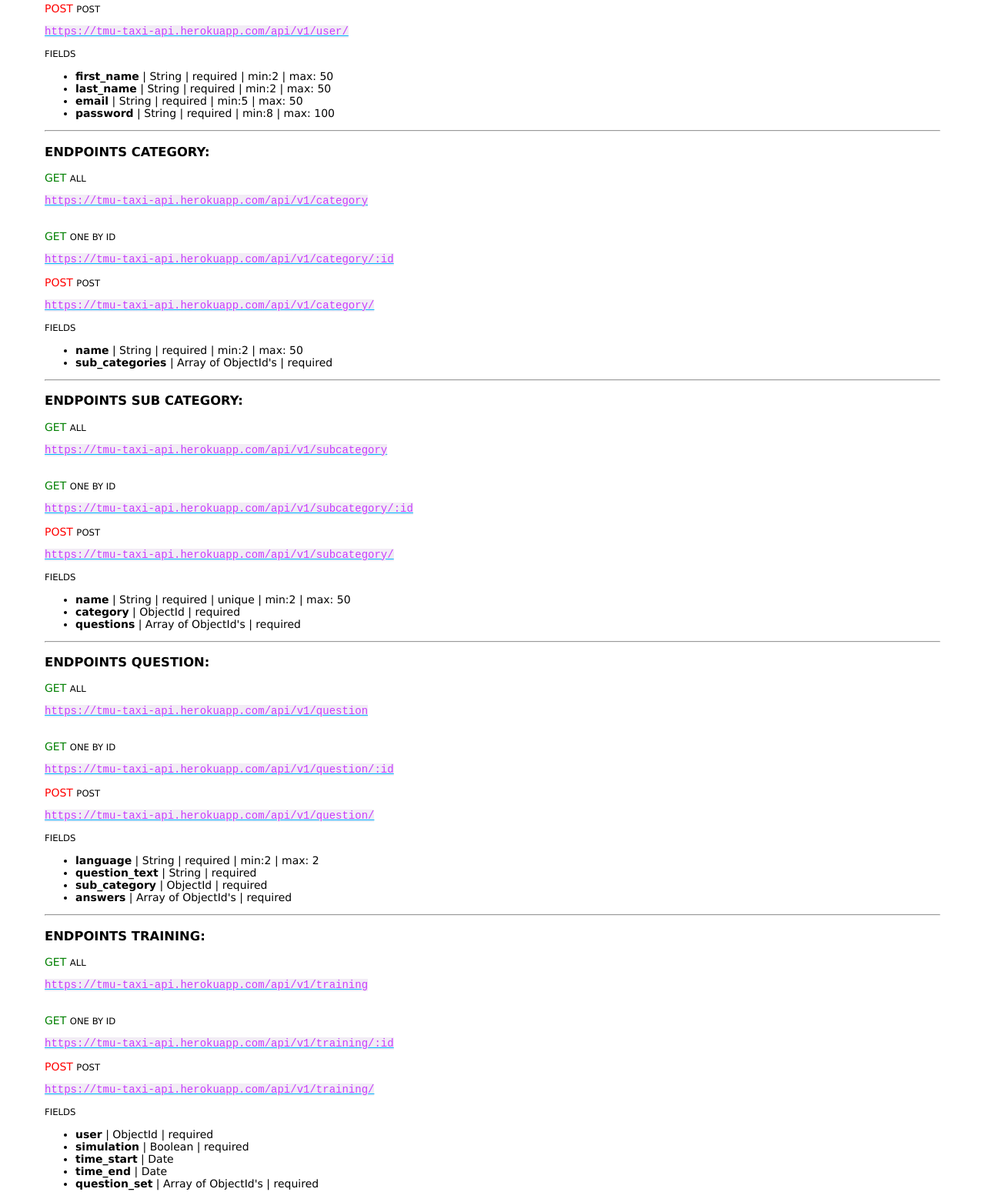
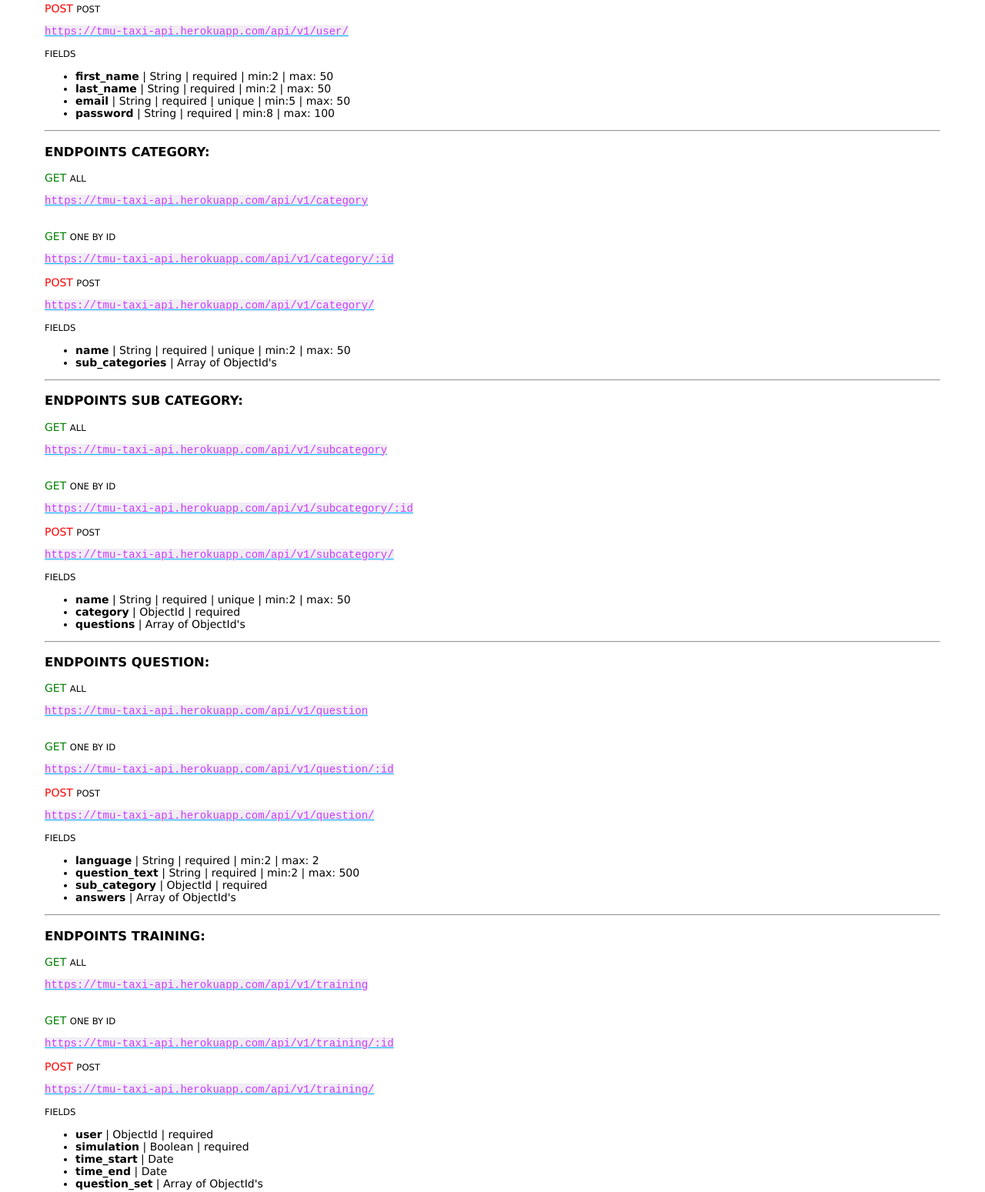
Before and after one commit to taxi-TMU/taxi-backend, a website: page public/index.html in a window 1280 px wide. Shown: the part 278-1827 px from the top of the page at 77% size. Drawn offline with Linux system fonts and the light colour scheme.

Commit message:
update: docs

```diff
--- a/models/categoryModel.js
+++ b/models/categoryModel.js
@@ -6,7 +6,7 @@ const ObjectId = mongoose.Schema.Types.ObjectId;
 
 const categorySchema = new Schema({
     name: { type: String, min: 2, max: 50, required: true, unique: true },
-    sub_categories: [{ type: ObjectId, ref: 'SubCategory', required: true }],
+    sub_categories: [{ type: ObjectId, ref: 'SubCategory' }],
 
 })
 
--- a/models/questionModel.js
+++ b/models/questionModel.js
@@ -5,7 +5,7 @@ const ObjectId = mongoose.Schema.Types.ObjectId;
 
 const questionSchema = new Schema({
     language: { type: String, min: 2, max: 2, required: true },
-    question_text: String,
+    question_text: { type: String, min: 2, max: 500, required: true },
     sub_category: { type: ObjectId, ref: 'SubCategory', required: true },
     answers: Array, // TODO subschema?
 
--- a/models/subCategoryModel.js
+++ b/models/subCategoryModel.js
@@ -7,7 +7,7 @@ const ObjectId = mongoose.Schema.Types.ObjectId;
 const subCategorySchema = new Schema({
     name: { type: String, min: 2, max: 50, required: true, unique: true },
     category: { type: ObjectId, ref: 'Category', required: true },
-    // questions: [{ type: ObjectId, ref: 'Question' }],
+    questions: [{ type: ObjectId, ref: 'Question' }],
 
 })
 
--- a/public/index.html
+++ b/public/index.html
@@ -36,7 +36,7 @@
       </li>
       <li>
         <strong>email</strong>
-         | String | required | min:5 | max: 50
+         | String | required | unique | min:5 | max: 50
       </li>
       <li>
         <strong>password</strong>
@@ -65,11 +65,11 @@
     <ul>
       <li>
         <strong>name</strong>
-         | String | required | min:2 | max: 50
+         | String | required | unique | min:2 | max: 50
       </li>
       <li>
         <strong>sub_categories</strong>
-         | Array of ObjectId's | required
+         | Array of ObjectId's
       </li>
     </ul>
     <hr class="m-5">
@@ -103,7 +103,7 @@
       </li>
       <li>
         <strong>questions</strong>
-         | Array of ObjectId's | required
+         | Array of ObjectId's
       </li>
     </ul>
     <hr class="m-5">
@@ -133,7 +133,7 @@
       </li>
       <li>
         <strong>question_text</strong>
-         | String | required
+         | String | required | min:2 | max: 500
       </li>
       <li>
         <strong>sub_category</strong>
@@ -141,7 +141,7 @@
       </li>
       <li>
         <strong>answers</strong>
-         | Array of ObjectId's | required
+         | Array of ObjectId's
       </li>
     </ul>
     <hr class="m-5">
@@ -184,7 +184,7 @@
       </li>
       <li>
         <strong>question_set</strong>
-         | Array of ObjectId's | required
+         | Array of ObjectId's
       </li>
     </ul>
     <hr class="m-5">
```
